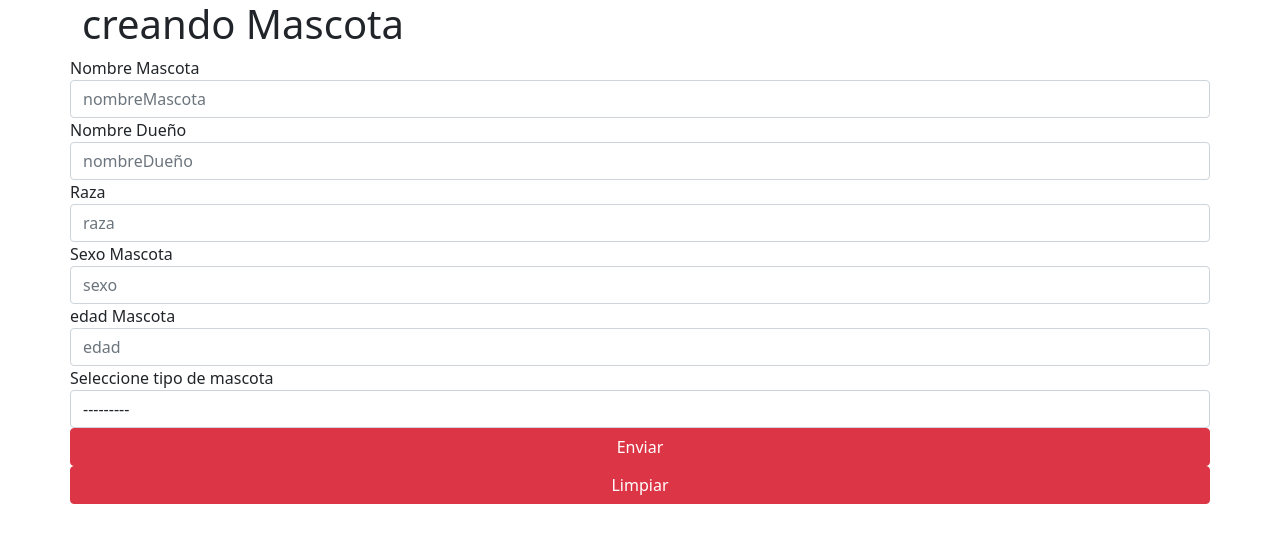
After one commit to pabloflores4991/Exp3_backend_Flores_Guaquiante_001V_, a Django app: page /crearVehiculo in a window 1280 px wide. The commit adds this page. Shown: the top 543 px of the page. Run offline with Django 3.2, Linux system fonts and the light colour scheme; data that the repository does not hold is empty.

Commit message:
se agrego el formulaario para el crud

```diff
--- a/exp3_web/petshop/petshop/settings.py
+++ b/exp3_web/petshop/petshop/settings.py
@@ -80,7 +80,7 @@ DATABASES = {
     'default': {
         'ENGINE': 'django.db.backends.oracle',
         'NAME': '127.0.0.1:1521/xe',
-        'USER': 'c##prueba003',
+        'USER': 'c##prueba007',
         'PASSWORD': 'prueba',
         'TEST': {
             'USER': 'default_test',
--- a/exp3_web/petshop/petshopapp/admin.py
+++ b/exp3_web/petshop/petshopapp/admin.py
@@ -1,6 +1,6 @@
 from django.contrib import admin
-from .models import Categoria, Vehiculo
+from .models import TipoMascota, Mascota
 
 # Register your models here.
-admin.site.register(Categoria)
-admin.site.register(Vehiculo)
+admin.site.register(TipoMascota)
+admin.site.register(Mascota)
--- /dev/null
+++ b/exp3_web/petshop/petshopapp/forms.py
@@ -0,0 +1,65 @@
+from django import forms
+from django.forms import ModelForm, widgets
+from .models import Mascota
+
+
+class MascotaForm(ModelForm):
+
+    class Meta:
+        model = Mascota
+        fields = ['nombreMascota', 'nombreDueño', 'raza', 'sexo', 'edad', 'TipoMascota' ]
+
+        labels={
+            'nombreMascota': 'Nombre Mascota',
+            'nombreDueño': 'Nombre Dueño',
+            'morazadelo': 'raza o especie',
+            'sexo': 'Sexo Mascota',
+            'edad': 'edad Mascota',
+            'TipoMascota': 'Seleccione tipo de mascota',
+
+        }
+
+        widgets={
+
+            'nombreMascota': forms.TextInput(
+                attrs={
+                    'class': 'form-control',
+                    'placeholder': 'nombreMascota',
+                    'id': 'nombreMascota'
+                }
+            ),
+            'nombreDueño': forms.TextInput(
+                attrs={
+                    'class': 'form-control',
+                    'placeholder': 'nombreDueño',
+                    'id': 'nombreDueño'
+                }
+            ),
+            'raza': forms.TextInput(
+                attrs={
+                    'class': 'form-control',
+                    'placeholder': 'raza',
+                    'id': 'raza'
+                }
+            ),
+            'sexo': forms.TextInput(
+                attrs={
+                    'class': 'form-control',
+                    'placeholder': 'sexo',
+                    'id': 'sexo'
+                }
+            ),
+            'edad': forms.TextInput(
+                attrs={
+                    'class': 'form-control',
+                    'placeholder': 'edad',
+                    'id': 'edad'
+                }
+            ),
+            'TipoMascota': forms.Select(
+                attrs={
+                    'class': 'form-control',
+                    'id':'TipoMascota'
+                }
+            )
+        }
--- a/exp3_web/petshop/petshopapp/models.py
+++ b/exp3_web/petshop/petshopapp/models.py
@@ -1,19 +1,21 @@
 from django.db import models
 
 # Create your models here.
-class Categoria(models.Model):
-    idCategoria = models.IntegerField(primary_key=True, verbose_name='Id de Categoria')
-    nombreCategoria = models.CharField(max_length=50, verbose_name='Nombre Categoría')
+class TipoMascota(models.Model):
+    idTipoMascota = models.IntegerField(primary_key=True, verbose_name='Id de TipoMascota')
+    nombreTipoMascota = models.CharField(max_length=50, verbose_name='Nombre TipoMascota')
 
     def __str__(self):
-        return self.nombreCategoria
+        return self.nombreTipoMascota
 
 
-class Vehiculo(models.Model):
-    patente= models.CharField(max_length=6, primary_key=True, verbose_name='Patente')
-    marca= models.CharField(max_length=20, verbose_name='Marca del Vehiculo')
-    modelo = models.CharField(max_length=20, verbose_name='Modelo del Vehiculo')
-    categoria = models.ForeignKey(Categoria, on_delete=models.CASCADE)
+class Mascota(models.Model):
+    nombreMascota= models.CharField(max_length=20, primary_key=True, verbose_name='nombre Mascota')
+    nombreDueño= models.CharField(max_length=20, verbose_name='nombre Dueño')
+    raza = models.CharField(max_length=20, verbose_name='raza')
+    sexo = models.CharField(max_length=10, verbose_name='sexo')
+    edad = models.IntegerField( verbose_name='edad')
+    TipoMascota = models.ForeignKey(TipoMascota, on_delete=models.CASCADE)
 
     def __str__(self):
-        return self.patente
+        return self.nombreMascota
--- /dev/null
+++ b/exp3_web/petshop/petshopapp/templates/petshopapp/form_crearvehiculo.html
@@ -0,0 +1,50 @@
+<!DOCTYPE html>
+<html lang="en">
+<head>
+    <meta charset="UTF-8">
+    <meta http-equiv="X-UA-Compatible" content="IE=edge">
+    <meta name="viewport" content="width=device-width, initial-scale=1.0">
+    <link href="https://cdn.jsdelivr.net/npm/bootstrap@5.0.1/dist/css/bootstrap.min.css"
+           rel="stylesheet" integrity="sha384-+0n0xVW2eSR5OomGNYDnhzAbDsOXxcvSN1TPprVMTNDbiYZCxYbOOl7+AMvyTG2x" crossorigin="anonymous">
+    <title>creando vehiculos</title>
+</head>
+<body>
+    <div class="container">
+        <div class="row">
+            <h1>creando Mascota</h1>
+            <form method="POST" action="#" id="formulario">
+                {%csrf_token%}
+                <div class="row">
+                    {{Mascota.nombreMascota.label}}
+                    {{Mascota.nombreMascota}}
+                </div>
+                <div class="row">
+                    {{Mascota.nombreDueño.label}}
+                    {{Mascota.nombreDueño}}
+                </div>
+                <div class="row">
+                    {{Mascota.raza.label}}
+                    {{Mascota.raza}}
+                </div>
+                <div class="row">
+                    {{Mascota.sexo.label}}
+                    {{Mascota.sexo}}
+                </div>
+                <div class="row">
+                    {{Mascota.edad.label}}
+                    {{Mascota.edad}}
+                </div>
+                <div class="row">
+                    {{Mascota.TipoMascota.label}}
+                    {{Mascota.TipoMascota}}
+                </div>
+
+                <div class="row">
+                    <input type="submit" class="btn btn-danger" id="enviar" value="Enviar">
+                    <input type="reset" class="btn btn-danger" id="Limpiar" value="Limpiar">
+                </div>
+            </form>
+        </div>
+    </div>
+</body>
+</html>
--- a/exp3_web/petshop/petshopapp/urls.py
+++ b/exp3_web/petshop/petshopapp/urls.py
@@ -1,5 +1,5 @@
 from django.urls import path
-from .views import index, contactanos, quienessomos, signin, parejas
+from .views import index, contactanos, quienessomos, signin, parejas, crearVehiculo
 
 urlpatterns=  [
     path('', index,name="index"),
@@ -8,5 +8,5 @@ urlpatterns=  [
     path('signin', signin, name="signin"),
     path('index', index, name="index"),
     path('parejas', parejas, name="parejas"),
-
+    path('crearVehiculo',crearVehiculo, name="crearVehiculo"),
 ]
--- a/exp3_web/petshop/petshopapp/views.py
+++ b/exp3_web/petshop/petshopapp/views.py
@@ -1,6 +1,6 @@
-from django.shortcuts import render
-from .models import  Vehiculo
-
+from django.shortcuts import redirect, render
+from .models import  TipoMascota, Mascota
+from .forms import MascotaForm
 # Create your views here.
 
 def index(request):
@@ -18,5 +18,17 @@ def signin(request):
 
 def parejas(request):
 
-    vehiculos = Vehiculo.objects.all()
+    vehiculos = Mascota.objects.all()
     return render(request, 'parejas.html', context={'datos': vehiculos})
+
+
+def crearVehiculo(request):
+    if request.method=='POST':
+        Mascota=MascotaForm(request.POST)
+        if Mascota.is_valid():
+            Mascota.save() #metodo que crea un neuvo objeto y reemplaza al insert
+            return redirect('parejas')
+
+    else:
+        Mascota=MascotaForm()
+    return render(request,'petshopapp/form_crearvehiculo.html',{'Mascota':Mascota})
```
Also changed, not shown: exp3_web/petshop/petshopapp/templates/parejas.html (+17 -8 lines), exp3_web/petshop/petshopapp/templates/petshopapp/form_crearmascota.html (added, +41 -0 lines), exp3_web/petshop/petshopapp/migrations/0002_auto_20210617_0240.py (added), exp3_web/petshop/petshopapp/migrations/0003_mascota_sexo.py (added), exp3_web/petshop/petshopapp/migrations/0004_mascota_edad.py (added), exp3_web/petshop/petshopapp/migrations/0005_alter_mascota_edad.py (added).
